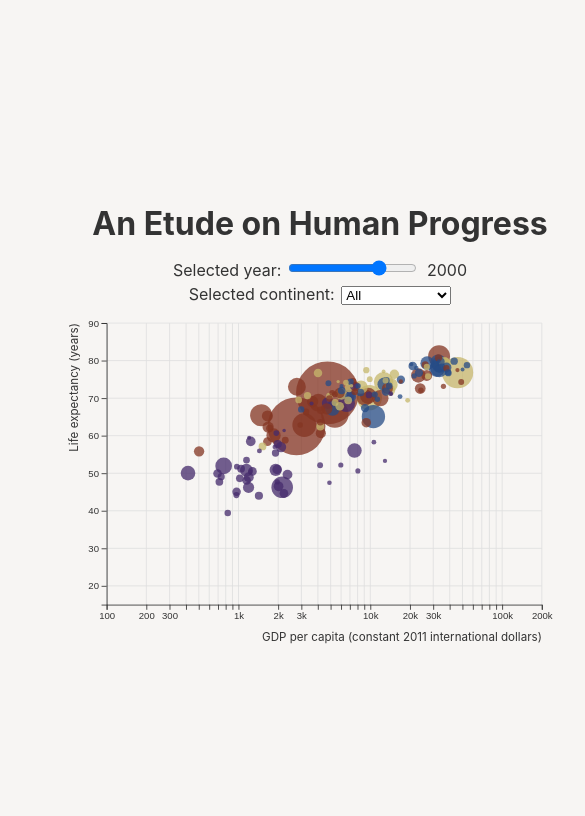
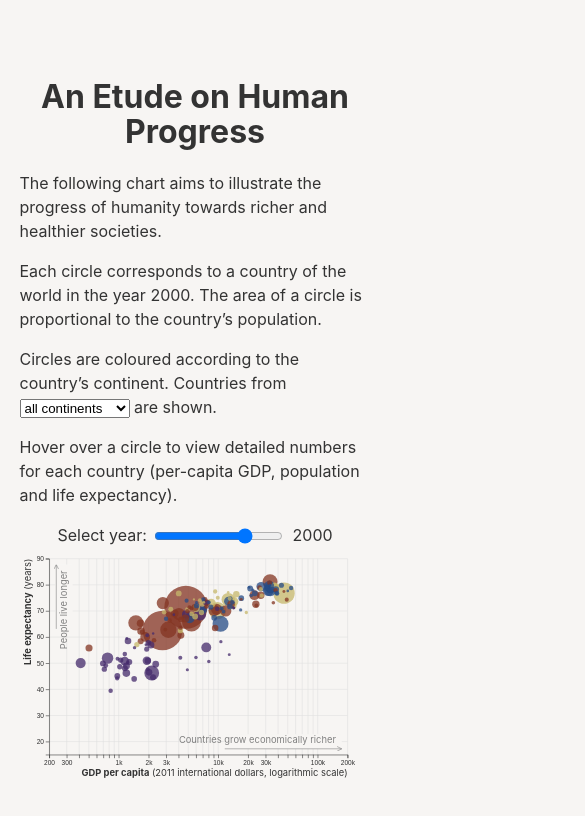
Before and after one commit to mgrabovsky/bubble-chart, a React (Vite) app: page / in a window 390 px wide. Shown: the top 816 px of the page, 585 px wide, since content can reach past the window. Built offline with nearby package versions, Linux system fonts and the light colour scheme.

Commit message:
Finalise bubble chart
- Add intro with interactive selectors.
- Parameterise dataset fetching by URL. Thread via App.
- Clean up bubble chart code.
- Slight attempt at responsiveness.

```diff
--- a/src/components/App.css
+++ b/src/components/App.css
@@ -1,7 +1,16 @@
 #root {
   width: 90%;
-  max-width: 60em;
-  min-width: 40em;
+  max-width: 60rem;
   margin: 0 auto;
   text-align: center;
 }
+
+.intro {
+  text-align: left;
+}
+
+@media (min-width: 40rem) {
+  .intro {
+    column-count: 2;
+  }
+}
--- a/src/components/App.tsx
+++ b/src/components/App.tsx
@@ -1,6 +1,7 @@
 import { useEffect, useMemo, useState } from 'react';
 
 import './App.css';
+import datasetUrl from '../data/dataset.json?url';
 import { BubbleChart } from './BubbleChart';
 import { Continent, Dataset, fetchDataset } from '../dataset';
 import { ContinentSelector } from './ContinentSelector';
@@ -8,7 +9,7 @@ import { YearSelector } from './YearSelector';
 
 const chartWidth = 600;
 const chartHeight = 400;
-const chartMargins = { top: 20, right: 40, bottom: 50, left: 50 };
+const chartMargins = { top: 20, right: 40, bottom: 45, left: 50 };
 const defaultYear = 2000;
 
 interface FilterCriteria {
@@ -16,6 +17,10 @@ interface FilterCriteria {
   year: number;
 }
 
+/**
+ * Filter the dataset for entries matching the given criteria.
+ * Returns a new dataset.
+ */
 function filterDataset(dataset: Dataset, criteria: FilterCriteria) {
   const { continent, year } = criteria;
   return (
@@ -27,6 +32,9 @@ function filterDataset(dataset: Dataset, criteria: FilterCriteria) {
   );
 }
 
+/**
+ * Root component of the bubble chart application.
+ */
 export function App() {
   const [dataset, setDataset] = useState<Dataset>();
   const isLoading = !dataset;
@@ -37,9 +45,10 @@ export function App() {
 
   // Fetch data on first render.
   useEffect(() => {
-    fetchDataset().then(setDataset);
+    fetchDataset(datasetUrl).then(setDataset);
   }, []);
 
+  // Display only data matching the selected criteria.
   const filteredData = useMemo<Dataset | undefined>(() => {
     if (!dataset || !dataset.length) return;
     return filterDataset(dataset, { continent, year });
@@ -48,6 +57,25 @@ export function App() {
   return (
     <div className="App">
       <h1>An Etude on Human Progress</h1>
+      <div className="intro">
+        <p>
+          The following chart aims to illustrate the progress of humanity towards richer
+          and healthier societies.
+        </p>
+        <p>
+          Each circle corresponds to a country of the world in the year {year}. The area
+          of a circle is proportional to the country’s population.
+        </p>
+        <p>
+          Circles are coloured according to the country’s continent.{' '}
+          {(continent && 'Only countries') || 'Countries'} from{' '}
+          <ContinentSelector onChange={setContinent} value={continent} /> are shown.
+        </p>
+        <p>
+          Hover over a circle to view detailed numbers for each country (per-capita GDP,
+          population and life expectancy).
+        </p>
+      </div>
       {isLoading && <p>Loading data…</p>}
       {filteredData && (
         <>
@@ -57,12 +85,15 @@ export function App() {
             onChange={setYear}
             value={year}
           />
-          <ContinentSelector onChange={setContinent} value={continent} />
           <BubbleChart
             data={filteredData}
             height={chartHeight}
             margin={chartMargins}
             width={chartWidth}
+            // Domains were picked to contain all data comfortably.
+            sizeDomain={[100_000, 1.5e9]}
+            xDomain={[200, 200_000]}
+            yDomain={[15, 90]}
           />
         </>
       )}
--- a/src/components/BubbleChart.scss
+++ b/src/components/BubbleChart.scss
@@ -1,14 +1,37 @@
 .BubbleChart {
-  width: 80%;
+  width: 100%;
 
-  .axes .label {
-    fill: currentColor;
-    font-size: 0.85rem;
-    text-anchor: end;
-  }
+  .axes {
+    .annotation {
+      text {
+        fill: grey;
+        font-size: 1em;
+        text-anchor: end;
+      }
 
-  .axes .tick {
-    font-size: 0.7rem;
+      line {
+        marker-end: url(#arrow);
+        stroke: grey;
+      }
+
+      rect {
+        fill: var(--bg-color);
+      }
+    }
+
+    .title {
+      fill: currentColor;
+      font-size: 1em;
+      text-anchor: end;
+
+      tspan {
+        font-weight: bold;
+      }
+    }
+
+    .tick {
+      font-size: 0.7rem;
+    }
   }
 
   .grid line {
@@ -38,3 +61,10 @@
     }
   }
 }
+
+@media (min-width: 40rem) {
+  .BubbleChart {
+    width: 80%;
+    font-size: 0.75rem;
+  }
+}
--- a/src/components/BubbleChart.tsx
+++ b/src/components/BubbleChart.tsx
@@ -24,40 +24,88 @@ GDP per capita: ${gdpFormat(d.gdp)}
 Population: ${populationFormat(d.population)}
 Life expectancy: ${expectancyFormat(d.expectancy)} years`;
 
+interface GridLinesProps {
+  /** Numeric scale for the horizontal axis. */
+  xScale: d3.ScaleContinuousNumeric<number, number>;
+  /** Numeric scale for the vertical axis. */
+  yScale: d3.ScaleContinuousNumeric<number, number>;
+}
+
+/**
+ * Create grid lines in the plot area for the specified scales.
+ */
+function GridLines(props: GridLinesProps) {
+  const { xScale, yScale } = props;
+  const [x1, x2] = xScale.range();
+  const [y1, y2] = yScale.range();
+
+  return (
+    <g className="grid">
+      <g className="x">
+        {xScale.ticks().map((tick) => (
+          <line key={tick} transform={`translate(${xScale(tick)}, 0)`} y1={y1} y2={y2} />
+        ))}
+      </g>
+      <g className="y">
+        {yScale.ticks().map((tick) => (
+          <line key={tick} transform={`translate(0, ${yScale(tick)})`} x1={x1} x2={x2} />
+        ))}
+      </g>
+    </g>
+  );
+}
+
+const arrowMarker = (
+  <marker id="arrow" markerHeight="8" markerWidth="8" orient="auto" refX="8" refY="4">
+    <path className="arrow" d="M 0 0 8 4 0 8" fill="none" stroke="grey" />
+  </marker>
+);
+
 export interface BubbleChartProps {
+  /** The dataset to render. */
   data: DatasetRow[];
+  /** Outer height of the SVG element in px. */
   height: number;
+  /** Inner margins of the chart in px. */
   margin: {
     bottom: number;
     left: number;
     right: number;
     top: number;
   };
+  /** Outer width of the SVG element in px. */
   width: number;
+  /** Domain (extent) of the horizontal axis (GDP per capita). */
+  xDomain: [number, number];
+  /** Domain (extent) of the vertical axis (life expectancy). */
+  yDomain: [number, number];
+  /** Domain (extent) of the circle size scale (√population). */
+  sizeDomain: [number, number];
 }
 
 export function BubbleChart(props: BubbleChartProps) {
-  const { data, height, margin, width } = props;
+  const { data, height, margin, width, xDomain, yDomain } = props;
   const innerHeight = height - margin.top - margin.bottom;
-  const innerWidth = width - margin.left - margin.right;
   const xAxisEl = useRef<SVGGElement>(null);
   const yAxisEl = useRef<SVGGElement>(null);
 
   const [xScale, xAxis] = useMemo(() => {
-    const scale = d3.scaleLog().range([margin.left, width - margin.right]);
-    const axis = d3.axisBottom(scale); // .tickFormat((d) => `$ ${d}`);
+    const scale = d3
+      .scaleLog()
+      .range([margin.left, width - margin.right])
+      .domain(props.xDomain);
+    const axis = d3.axisBottom(scale);
     return [scale, axis];
-  }, [margin, width]);
+  }, [margin, width, xDomain]);
   const [yScale, yAxis] = useMemo(() => {
-    const scale = d3.scaleLinear().range([height - margin.bottom, margin.top]);
+    const scale = d3
+      .scaleLinear()
+      .range([height - margin.bottom, margin.top])
+      .domain(props.yDomain);
     const axis = d3.axisLeft(scale);
     return [scale, axis];
-  }, [height, margin]);
-  const radiusScale = d3.scaleSqrt().range([2, 40]).domain([100_000, 1.5e9]);
-
-  // TODO: Either adjust axes dynamically or according to a prop.
-  xScale.domain([100, 200_000]);
-  yScale.domain([15, 90]);
+  }, [height, margin, yDomain]);
+  const radiusScale = d3.scaleSqrt().range([2, 40]).domain(props.sizeDomain);
 
   const bubbles = useMemo<BubbleSpec[] | undefined>(() => {
     if (!data.length) return;
@@ -80,37 +128,58 @@ export function BubbleChart(props: BubbleChartProps) {
   useEffect(() => {
     if (xAxisEl.current) d3.select(xAxisEl.current).call(xAxis);
     if (yAxisEl.current) d3.select(yAxisEl.current).call(yAxis);
-    // TODO: Are we going to need to update this when we adjust scales dynamically?
   }, [xAxis, yAxis]);
 
   if (!bubbles) return <p>No data available.</p>;
 
+  // Horizontal axis title, annotation and ticks.
+  const xAxisFragment = (
+    <>
+      <text
+        className="title x"
+        transform={`translate(${width - margin.right}, ${height - 8})`}
+      >
+        <tspan>GDP per capita</tspan> (2011 international dollars, logarithmic scale)
+      </text>
+      <g
+        className="annotation x"
+        transform={`translate(${width - margin.right - 20}, ${
+          innerHeight + margin.top - 20
+        })`}
+      >
+        <rect height="25" width="200" x="-190" y="-15" />
+        <text>Countries grow economically richer</text>
+        <line x1="-190" x2="10" y1="10" y2="10" />
+      </g>
+      <g ref={xAxisEl} transform={`translate(0, ${height - margin.bottom})`} />
+    </>
+  );
+
+  // Vertical axis title, annotation and ticks.
+  const yAxisFragment = (
+    <>
+      <text className="title y" transform={`translate(18, ${margin.top}) rotate(-90)`}>
+        <tspan>Life expectancy</tspan> (years)
+      </text>
+      <g
+        className="annotation y"
+        transform={`translate(${margin.left + 30}, ${margin.top + 20}) rotate(-90)`}
+      >
+        <rect height="30" width="110" x="-100" y="-20" />
+        <text>People live longer</text>
+        <line x1="-100" x2="10" y1="-18" y2="-18" />
+      </g>
+      <g ref={yAxisEl} transform={`translate(${margin.left}, 0)`} />
+    </>
+  );
+
   return (
     <svg className="BubbleChart" viewBox={`0 0 ${width} ${height}`}>
-      <g className="grid">
-        <g className="x">
-          {xScale.ticks().map((i) => (
-            <line transform={`translate(${xScale(i)}, ${margin.top})`} y2={innerHeight} />
-          ))}
-        </g>
-        <g className="y">
-          {yScale.ticks().map((i) => (
-            <line transform={`translate(${margin.left}, ${yScale(i)})`} x2={innerWidth} />
-          ))}
-        </g>
-      </g>
+      <defs>{arrowMarker}</defs>
+      <GridLines xScale={xScale} yScale={yScale} />
       <g className="axes">
-        <text
-          className="label x"
-          transform={`translate(${width - margin.right}, ${height - 8})`}
-        >
-          GDP per capita (constant 2011 international dollars)
-        </text>
-        <g ref={xAxisEl} transform={`translate(0, ${height - margin.bottom})`} />
-        <text className="label y" transform={`translate(16, ${margin.top}) rotate(-90)`}>
-          Life expectancy (years)
-        </text>
-        <g ref={yAxisEl} transform={`translate(${margin.left}, 0)`} />
+        {xAxisFragment}
+        {yAxisFragment}
       </g>
       <g className="plot">
         {bubbles?.map(({ continent, country, title, ...bubble }) => (
--- a/src/components/ContinentSelector.tsx
+++ b/src/components/ContinentSelector.tsx
@@ -6,18 +6,20 @@ export interface ContinentSelectorProps {
   value?: Continent;
 }
 
+/**
+ * Dropdown for choosing a continent from a fixed list.
+ */
 export function ContinentSelector(props: ContinentSelectorProps) {
-  const options = ['All'].concat(CONTINENTS);
+  const options = ['all continents'].concat(CONTINENTS);
 
   const onChangeInner = (newValue: string) => {
-    if (newValue === 'All') props.onChange(undefined);
+    if (newValue === 'all continents') props.onChange(undefined);
     else props.onChange(newValue as Continent);
   };
 
   return (
-    <div className="ContinentSelector">
-      <label htmlFor="continent-selector">Selected continent:</label>
     <select
+      className="ContinentSelector"
       id="continent-selector"
       onChange={({ target }) => onChangeInner(target.value)}
       value={props.value}
@@ -28,6 +30,5 @@ export function ContinentSelector(props: ContinentSelectorProps) {
         </option>
       ))}
     </select>
-    </div>
   );
 }
--- a/src/components/YearSelector.css
+++ b/src/components/YearSelector.css
@@ -5,3 +5,7 @@
 .YearSelector > *:first-child {
   margin-left: 0;
 }
+
+.YearSelector input {
+  vertical-align: middle;
+}
--- a/src/components/YearSelector.tsx
+++ b/src/components/YearSelector.tsx
@@ -7,10 +7,13 @@ export interface YearSelectorProps {
   value: number;
 }
 
+/**
+ * Slider for choosing a year within a fixed range.
+ */
 export function YearSelector(props: YearSelectorProps) {
   return (
     <div className="YearSelector">
-      <label htmlFor="year-selector">Selected year:</label>
+      <label htmlFor="year-selector">Select year:</label>
       <input
         id="year-selector"
         max={props.max}
--- a/src/dataset.ts
+++ b/src/dataset.ts
@@ -1,5 +1,3 @@
-import datasetUrl from './data/dataset.json?url';
-
 export const CONTINENTS = [
   'Africa',
   'Asia',
@@ -23,6 +21,6 @@ export interface DatasetRow {
 
 export type Dataset = DatasetRow[];
 
-export async function fetchDataset(): Promise<Dataset> {
-  return fetch(datasetUrl).then((response) => response.json());
+export async function fetchDataset(url: string): Promise<Dataset> {
+  return fetch(url).then((response) => response.json());
 }
--- a/src/main.css
+++ b/src/main.css
@@ -1,13 +1,12 @@
 :root {
+  --bg-color: #f7f5f3;
+  --text-color: #333333;
+
   font-family: Inter, Avenir, Helvetica, Arial, sans-serif;
-  font-size: 16px;
-  line-height: 24px;
-  font-weight: 400;
-
-  color: #333;
-  background-color: #f7f5f3;
-
-  font-synthesis: none;
+  font-size: 1em;
+  line-height: 1.5em;
+  color: var(--text-color);
+  background-color: var(--bg-color);
   text-rendering: optimizeLegibility;
   -webkit-font-smoothing: antialiased;
   -moz-osx-font-smoothing: grayscale;
@@ -18,6 +17,9 @@ body {
   margin: 0;
   display: flex;
   place-items: center;
-  min-width: 320px;
   min-height: 100vh;
 }
+
+h1 {
+  line-height: 1.1em;
+}
```
Lines whose indentation alone changed are shown as unchanged.
